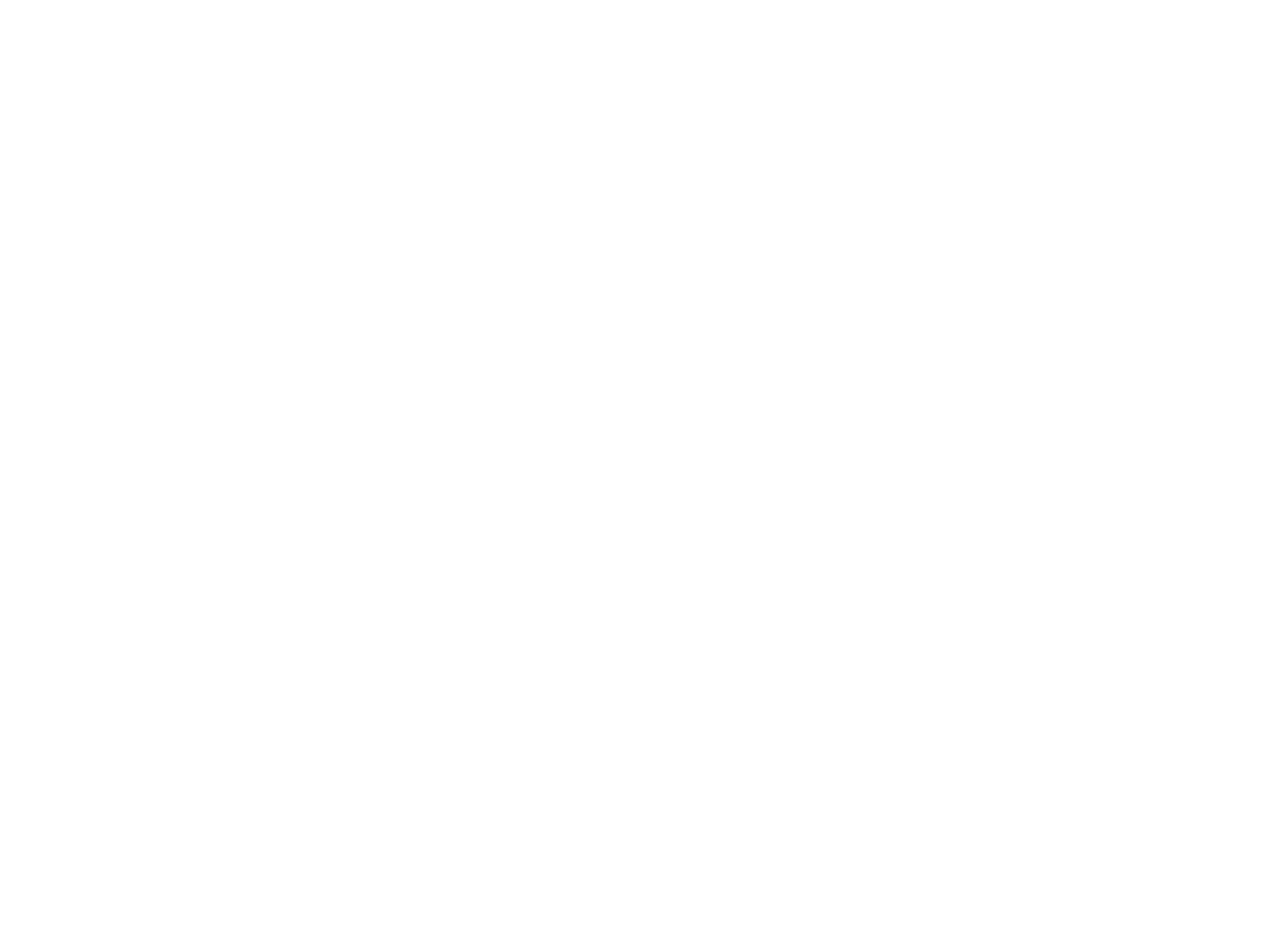
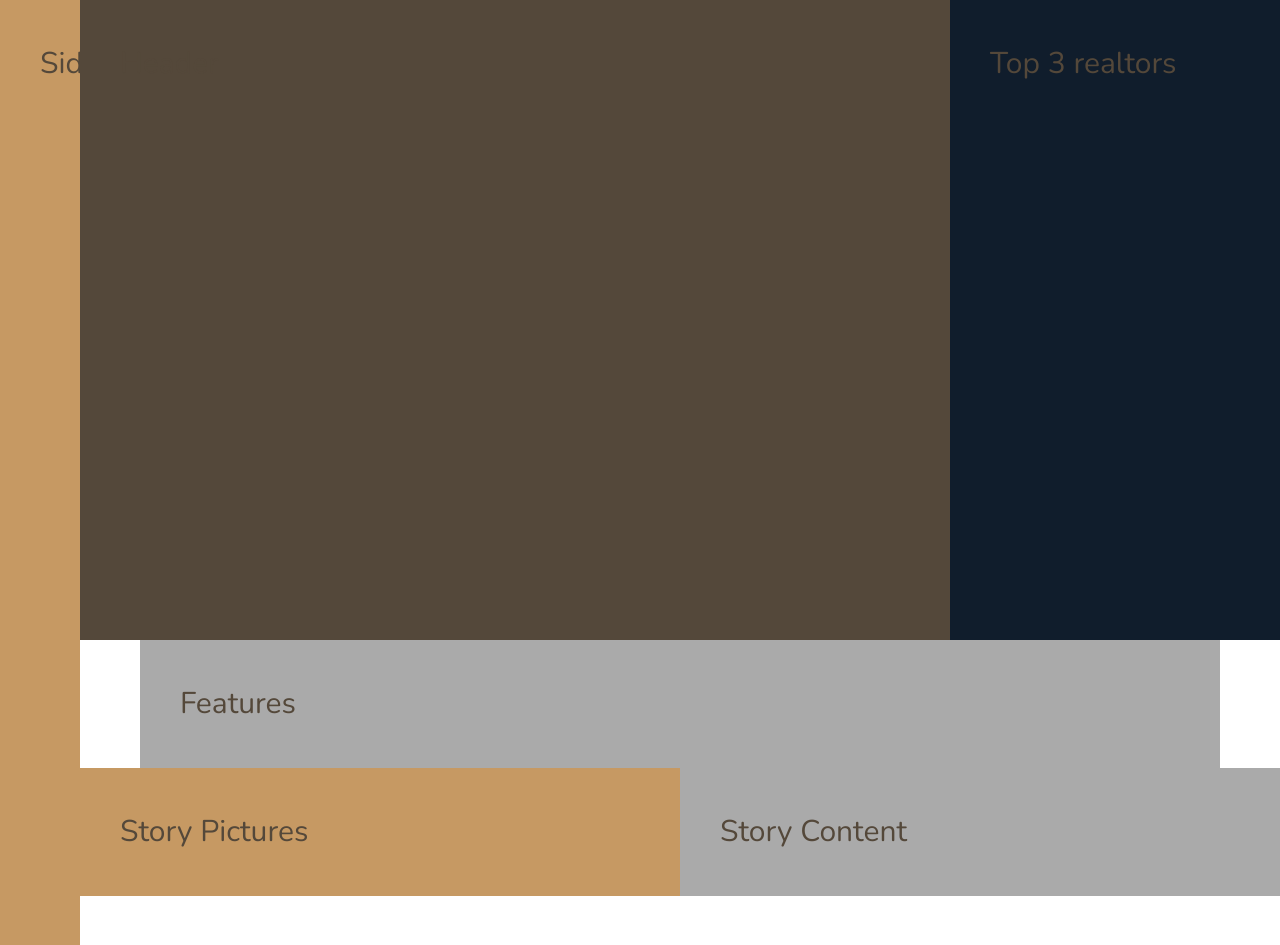
Before and after one commit to ashxdiep/realestate, a website: page index.html in a window 1280 px wide. Shown: the top 945 px of the page. Before the commit the page ends 800 px from the top, so only its background shows below. Drawn offline with nearby package versions, Linux system fonts and the light colour scheme.

Commit message:
init overall layout

```diff
--- a/index.html
+++ b/index.html
@@ -12,6 +12,40 @@
         <title>nexter &mdash; your home, your freedom</title>
     </head>
     <body class="container">
+        <div class="sidebar">
+          Sidebar
+        </div>
 
+        <header class="header">
+          Header
+        </header>
+
+        <div class="realtors">
+          Top 3 realtors
+        </div>
+
+        <section class="features">
+          Features
+        </section>
+
+        <div class="story__pictures">
+          Story Pictures
+        </div>
+
+        <div class="story__content">
+          Story Content
+        </div>
+
+        <section class="home">
+          Home
+        </section>
+
+        <section class="gallery">
+          Gallery
+        </section>
+
+        <footer class="footer">
+          Footer
+        </footer>
     </body>
 </html>
--- a/package.json
+++ b/package.json
@@ -5,9 +5,8 @@
   "main": "index.js",
   "scripts": {
     "watch:sass": "node-sass sass/main.scss css/style.css -w",
-    "devserver": "live-server",
+    "devserver": "live-server --browser=firefox",
     "start": "npm-run-all --parallel devserver watch:sass",
-
     "compile:sass": "node-sass sass/main.scss css/style.comp.css",
     "prefix:css": "postcss --use autoprefixer -b 'last 10 versions' css/style.comp.css -o css/style.prefix.css",
     "compress:css": "node-sass css/style.prefix.css css/style.css --output-style compressed",
@@ -19,7 +18,7 @@
     "autoprefixer": "^7.1.4",
     "concat": "^1.0.3",
     "node-sass": "^4.5.3",
-    "npm-run-all": "^4.1.1",
+    "npm-run-all": "^4.1.2",
     "postcss-cli": "^4.1.1"
   }
 }
--- a/sass/_base.scss
+++ b/sass/_base.scss
@@ -13,3 +13,44 @@ $color-grey-dark-2: #6D5D4B;
 // FONT VARIABLES
 $font-primary: 'Nunito', sans-serif;
 $font-display: 'Josefin Sans', sans-serif;
+
+*,
+*::before,
+*::after{
+  margin: 0;
+  padding: 0;
+  box-sizing: inherit;
+}
+
+html {
+  box-sizing: border-box;
+  font-size: 62.5%; //10ppx/16px 1rem= 16px;
+}
+
+body{
+  font-family: $font-primary;
+  color: $color-grey-dark-1;
+  font-weight: 300;
+  line-height: 1.6;
+}
+
+.container{
+  display: grid;
+  //if content grows, you want the row to grow with it
+  // 40vw: if the width decrease, make the content inside increase to adapt
+  //this is in order of each section
+  grid-template-rows: 80vh min-content auto 40vw repeat(3, min-content);
+
+  //8rem for the side bar and then the other columns
+  //never grows larger than 14rem, but it can adapt when it gets smaller
+  //because the 1rem is not specific, it starts to shrink first when the vp gets smaller
+  //put it in a minmax because we want there at least be a little margin at all times
+  grid-template-columns: [sidebar-start] 8rem [sidebar-end full-start] minmax(6rem, 1fr) [center-start]
+                          repeat(8, [col-start] minmax(min-content, 14rem) [col-end])
+                          [center-end] minmax(6rem, 1fr) [full-end];
+  & > * {
+    padding: 40px;
+    font-size: 3rem;
+  }
+
+}
--- a/sass/_features.scss
+++ b/sass/_features.scss
@@ -0,0 +1,4 @@
+.features{
+  background-color: $color-grey-light-2;
+  grid-column: center-start/ center-end;
+}
--- a/sass/_footer.scss
+++ b/sass/_footer.scss
@@ -0,0 +1,4 @@
+.footer{
+  background-color: $color-grey-dark-2;
+  grid-column: full-start/full-end;
+}
--- a/sass/_gallery.scss
+++ b/sass/_gallery.scss
@@ -0,0 +1,4 @@
+.gallery{
+  background-color: $color-grey-dark-1;
+  grid-column: full-start/full-end;
+}
--- a/sass/_header.scss
+++ b/sass/_header.scss
@@ -0,0 +1,4 @@
+.header{
+  background-color: $color-grey-dark-1;
+  grid-column: full-start / col-end 6;
+}
--- a/sass/_homes.scss
+++ b/sass/_homes.scss
@@ -0,0 +1,4 @@
+.homes{
+  background-color: $color-secondary;
+  grid-column: center-start / center-end;
+}
--- a/sass/_realtors.scss
+++ b/sass/_realtors.scss
@@ -0,0 +1,4 @@
+.realtors{
+  background-color: $color-secondary;
+  grid-column: col-start 7 / full-end;
+}
--- a/sass/_sidebar.scss
+++ b/sass/_sidebar.scss
@@ -0,0 +1,5 @@
+.sidebar{
+  background-color: $color-primary;
+  grid-column: sidebar-start/ sidebar-end;
+  grid-row: 1 / -1;
+}
--- a/sass/_story.scss
+++ b/sass/_story.scss
@@ -0,0 +1,11 @@
+.story{
+  &__pictures{
+    background-color: $color-primary;
+    grid-column: full-start / col-end 4;
+  }
+
+  &__content{
+    background-color: $color-grey-light-2;
+    grid-column: col-start 5 / full-end;
+  }
+}
```
Also changed, not shown: css/style.css (added), 2 other files.
